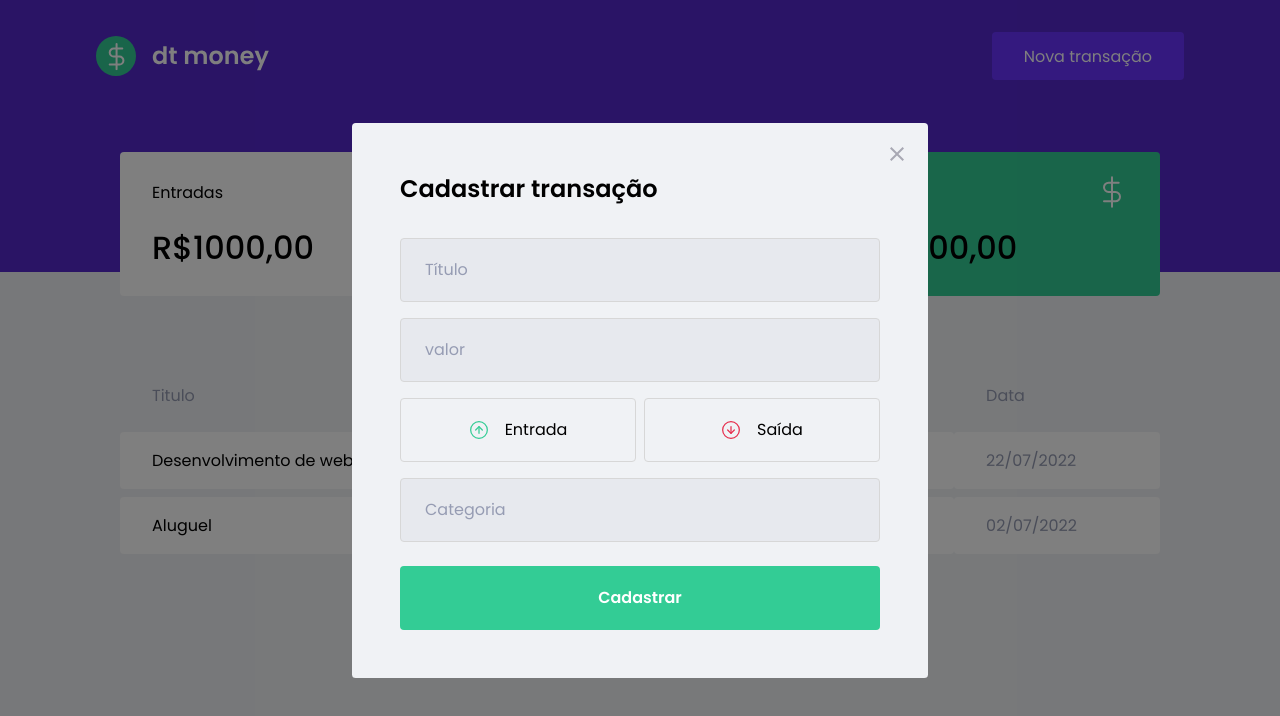
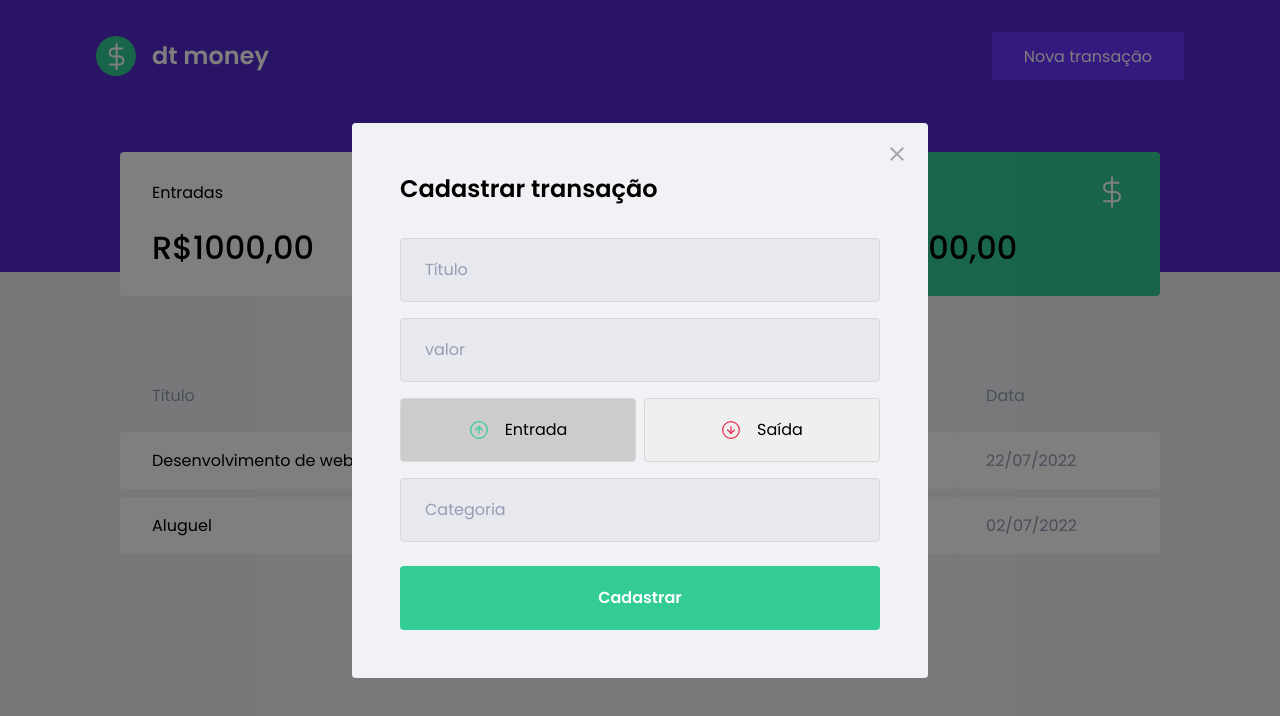
Before and after one commit to NicollasRyan/dtmoney, a React (Create React App) app: page / in a window 1280 px wide. Both pictures are taken after a click on the button "Nova transação". Shown: the top 716 px of the page. Built offline with nearby package versions, Linux system fonts and the light colour scheme; no server answers; what miragejs would draw is missing.

Commit message:
Button Functioning

```diff
--- a/src/Componets/NewTransactionModal/index.tsx
+++ b/src/Componets/NewTransactionModal/index.tsx
@@ -1,8 +1,9 @@
 import Modal from 'react-modal'
+import { useState } from 'react';
 import incomeImg from '../../assets/Entradas.svg'
 import outcomeImg from '../../assets/Saídas.svg'
 import closeImg from '../../assets/close.svg';
-import { Container, TransactionTypeConatainer } from "./styles"
+import { Container, TransactionTypeConatainer, RadioBox } from "./styles"
 
 interface NewTrasactionModalProps {
     isOpen: boolean;
@@ -10,6 +11,9 @@
 }
 
 export function NewTrasactionModal ({ isOpen, onRequestClose }: NewTrasactionModalProps) {
+    const [type, setType] = useState('deposit')
+
+
     return (
         <Modal
          isOpen={isOpen}
@@ -39,15 +43,23 @@
                  />
 
                 <TransactionTypeConatainer>
-                    <button type="button">
+                    <RadioBox
+                        type="button"
+                        onClick={() => { setType('deposit'); }}
+                        isActive={type === 'deposit'}
+                    >
                         <img src={incomeImg} alt="Entrada" />
                         <span>Entrada</span>
-                    </button>
+                    </RadioBox>
 
-                    <button type="button">
+                    <RadioBox
+                        type="button"
+                        onClick={() => { setType('withdraw'); }}
+                        isActive={type === 'withdraw'}
+                    >
                         <img src={outcomeImg} alt="Saída" />
                         <span>Saída</span>
-                    </button>
+                    </RadioBox>
                 </TransactionTypeConatainer>
 
                 <input
--- a/src/Componets/NewTransactionModal/styles.ts
+++ b/src/Componets/NewTransactionModal/styles.ts
@@ -59,11 +59,20 @@
     gap: 0.5rem;
 
     button {
+
+    }
+`;
+
+interface RadioBoxProps {
+    isActive: boolean;
+}
+
+export const RadioBox = styled.button<RadioBoxProps>`
     height: 4rem;
     border: 1px solid #d7d7d7;
     border-radius: 0.25rem;
 
-        background: transparent;
+    background: ${(props) => props.isActive ? '#ccc' : 'trasparent'};
 
     display: flex;
     align-items: center;
@@ -86,5 +95,5 @@
         font-size: 1rem;
         color: var(--text-title);
     }
-    }
+
 `;
```
Lines whose indentation alone changed are shown as unchanged.
